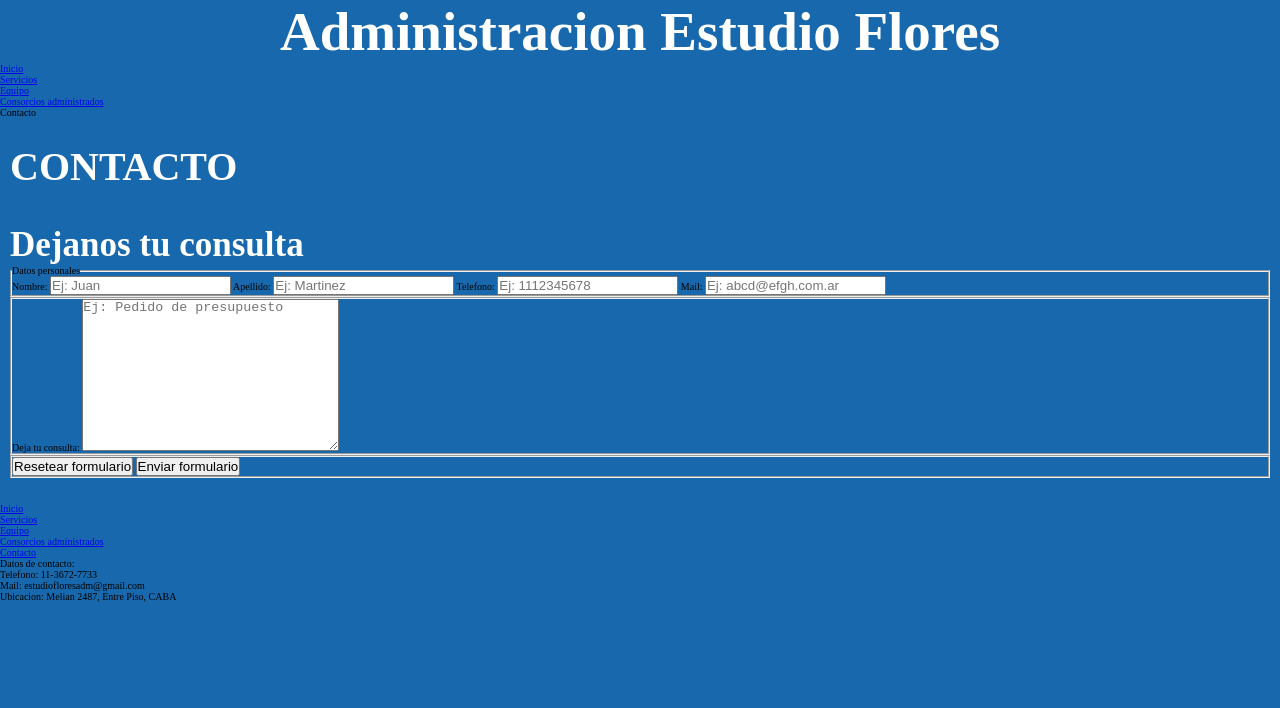
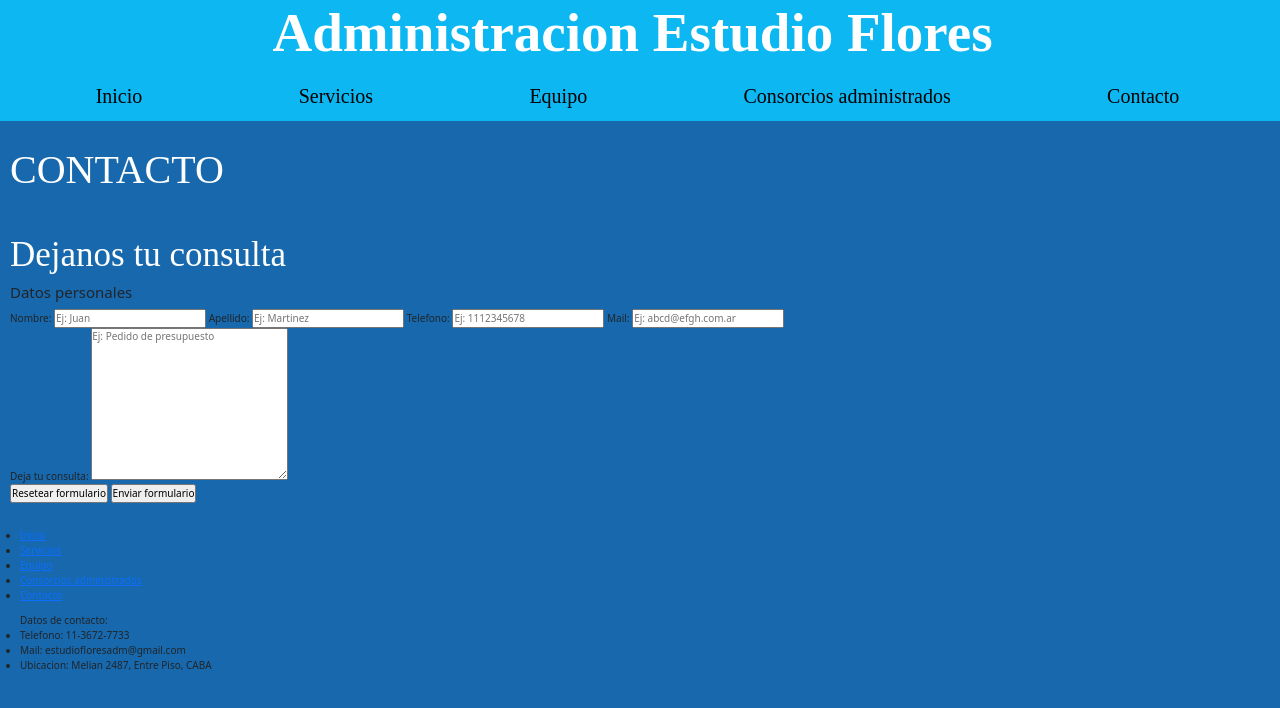
Before and after one commit to facubaron7/AdmEstudioFlores, a plain HTML site: page pages/Contacto.html in a window 1280 px wide. Drawn offline with nearby package versions, Linux system fonts and the light colour scheme.

Commit message:
puse el header en Contacto

```diff
--- a/css/estilos.css
+++ b/css/estilos.css
@@ -468,3 +468,7 @@ footer {
 }
 
 /* Pagina Contacto*/
+
+#Contacto {
+    background-color: #0cb7f2;
+}
--- a/pages/Contacto.html
+++ b/pages/Contacto.html
@@ -5,20 +5,43 @@
     <meta name="viewport" content="width=device-width, initial-scale=1.0">
     <meta http-equiv="X-UA-Compatible" content="ie=edge">
     <title>Contacto Adm Flores</title>
+    <link href="https://cdn.jsdelivr.net/npm/bootstrap@5.3.0/dist/css/bootstrap.min.css" rel="stylesheet" integrity="sha384-9ndCyUaIbzAi2FUVXJi0CjmCapSmO7SnpJef0486qhLnuZ2cdeRhO02iuK6FUUVM" crossorigin="anonymous">
+    <script src="https://cdn.jsdelivr.net/npm/bootstrap@5.3.0/dist/js/bootstrap.bundle.min.js" integrity="sha384-geWF76RCwLtnZ8qwWowPQNguL3RmwHVBC9FhGdlKrxdiJJigb/j/68SIy3Te4Bkz" crossorigin="anonymous"></script>
     <link rel="stylesheet" href="../css/estilos.css">
     <link rel="shortcut icon" href="../images/favicon.png" type="image/x-icon">
 </head>
 <body>
-    <header id="Contacto"><h1>Administracion Estudio Flores</h1> <!--encabezado-->
-        <nav class="classIndice"> <!--menu de navegacion-->
-            <ul class="classIndice"><!--lista no ordenada-->
-                <li class="classIndice"><a href="../index.html" class="classIndice">Inicio</a></li>
-                <li class="classIndice"><a href="../pages/Servicios.html" class="classIndice">Servicios</a></li>
-                <li class="classIndice"><a href="../pages/Equipo.html" class="classIndice">Equipo</a></li>
-                <li class="classIndice"><a href="../pages/Consorcios administrados.html" class="classIndice">Consorcios administrados</a></li>
-                <li class="classIndice">Contacto</li>
-            </ul>
-        </nav>
+    <header id="Contacto">
+        <div class="Indice container-fluid row">
+            <h1 class="col-12">Administracion Estudio Flores</h1>
+            <nav class="navbar navbar-expand-lg bg-custom-color container-fluid col-12">
+                <div class="container-fluid">
+                    <a class="navbar-brand" href="#Indice"></a>
+                    <button class="navbar-toggler" type="button" data-bs-toggle="collapse" data-bs-target="#navbarNav" aria-controls="navbarNav" aria-expanded="false" aria-label="Toggle navigation">
+                    <span class="navbar-toggler-icon"></span>
+                    </button>
+                    <div class="collapse navbar-collapse Indice" id="navbarNav">
+                        <ul class="navbar-nav">
+                            <li class="nav-item">
+                            <a class="nav-link" href="../index.html">Inicio</a>
+                            </li>
+                            <li class="nav-item">
+                            <a class="nav-link" href="../pages/Servicios.html">Servicios</a>
+                            </li>
+                            <li class="nav-item">
+                            <a class="nav-link" href="../pages/Equipo.html">Equipo</a>
+                            </li>
+                            <li class="nav-item">
+                            <a class="nav-link" href="../pages/Consorcios administrados.html">Consorcios administrados</a>
+                            </li>
+                            <li class="nav-item">
+                            <a class="nav-link active" aria-current="page" href="#">Contacto</a>
+                            </li>
+                        </ul>
+                    </div>
+                </div>
+            </nav>
+        </div>
     </header>
     <main><h2>CONTACTO</h2></main>
     <section id="idImagenDeFondoContacto">
```
